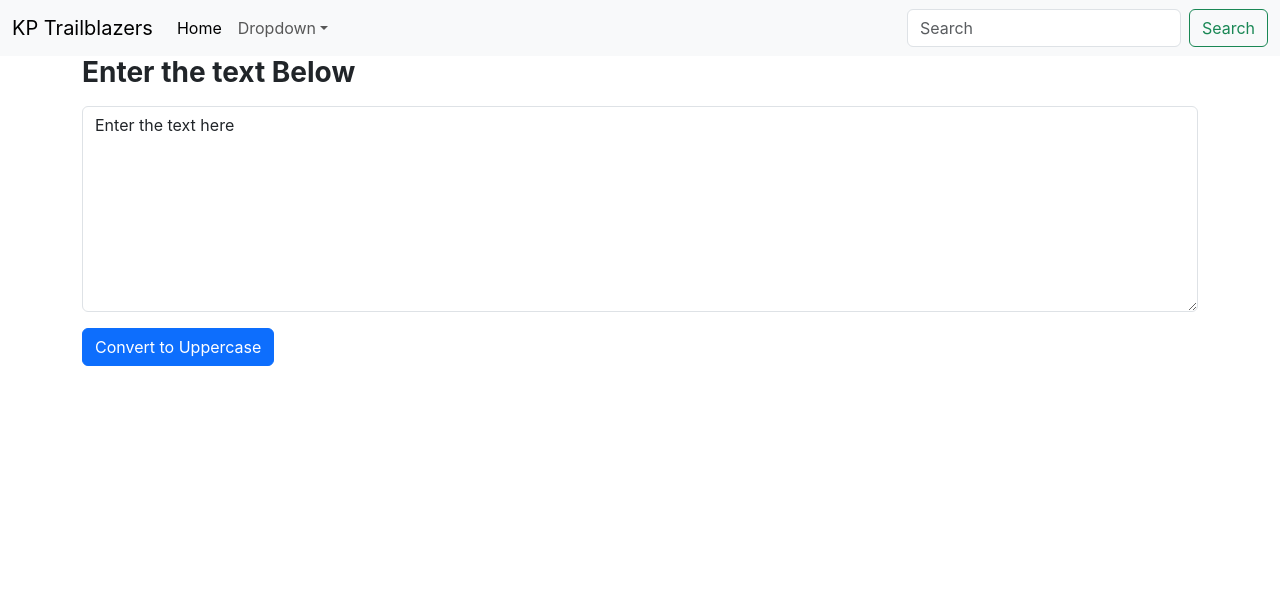
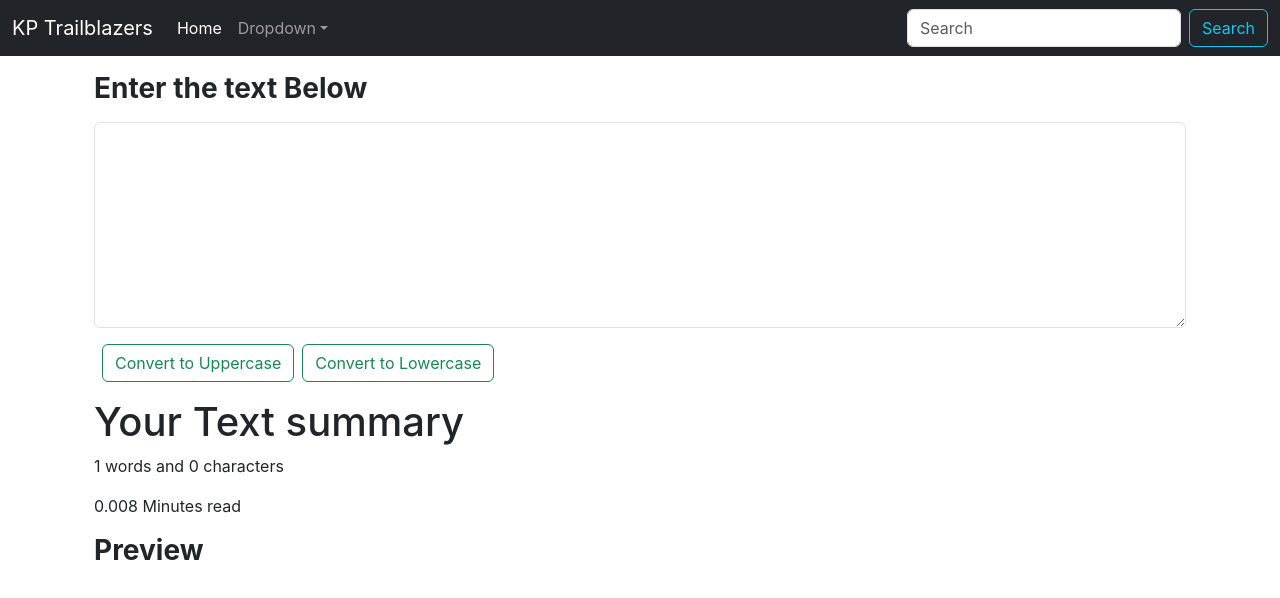
Before and after one commit to Krishnkp/React-JS-With-KP, a React (Create React App) app in the folder project-01-react/: page / in a window 1280 px wide. Shown: the top 598 px of the page. Built offline with nearby package versions, Linux system fonts and the light colour scheme.

Commit message:
Adding more Logic to TextUtils

```diff
--- a/project-01-react/src/App.js
+++ b/project-01-react/src/App.js
@@ -1,15 +1,15 @@
-import './App.css';
-import Navbar from './componets/Navbar';
-import TextFrom from './componets/TextFrom';
+import "./App.css";
+import Navbar from "./componets/Navbar";
+import TextFrom from "./componets/TextFrom";
 
 function App() {
   return (
-      <>
-        <Navbar title="Home" dropdown="Dropdown" />
-        <div className='container'>
-          <TextFrom textarea="Enter the text Below"/>
-        </div>
-      </>
+    <>
+      <Navbar title="Home" dropdown="Dropdown" />
+      <div className="container my-3">
+        <TextFrom textarea="Enter the text Below" />
+      </div>
+    </>
   );
 }
 
--- a/project-01-react/src/componets/Navbar.js
+++ b/project-01-react/src/componets/Navbar.js
@@ -3,7 +3,7 @@ import PropTypes from 'prop-types'
 
 export default function Navbar(props) {
     return (
-        <nav className="navbar navbar-expand-lg bg-body-tertiary">
+        <nav className="navbar navbar-expand-lg  navbar-dark bg-dark">
             <div className="container-fluid">
                 <a className="navbar-brand" href="/">KP Trailblazers</a>
                 <button className="navbar-toggler" type="button" data-bs-toggle="collapse" data-bs-target="#navbarSupportedContent" aria-controls="navbarSupportedContent" aria-expanded="false" aria-label="Toggle navigation">
@@ -28,7 +28,7 @@ export default function Navbar(props) {
                     </ul>
                     <form className="d-flex" role="search">
                         <input className="form-control me-2" type="search" placeholder="Search" aria-label="Search" />
-                        <button className="btn btn-outline-success" type="submit">Search</button>
+                        <button className="btn btn-outline-info" type="submit">Search</button>
                     </form>
                 </div>
             </div>
--- a/project-01-react/src/componets/TextFrom.js
+++ b/project-01-react/src/componets/TextFrom.js
@@ -1,7 +1,12 @@
 import React, {useState} from 'react'
 
 export default function TextFrom(props) {
-    const [text, setText] = useState("Enter the text here");
+    const [text, setText] = useState("");
+
+    const convertIntoLowercase = ()=>{
+      const convertIntoLowercase = text.toLowerCase();
+      setText(convertIntoLowercase);
+    }
 
     const convertIntoUppercase = ()=>{
       const convertIntoUppercase = text.toUpperCase();
@@ -13,12 +18,23 @@ export default function TextFrom(props) {
     }
 
   return (
-    <div >
-        <div className="mb-3">
-            <h3><b><label htmlFor="myBox" className="form-label">{props.textarea}</label></b></h3>
-            <textarea className="form-control" value={text} onChange={onChange} id="myBox" rows="8"></textarea>
+      <>
+        <div className='container'>
+          <div className="mb-3">
+              <h3><b><label htmlFor="myBox" className="form-label">{props.textarea}</label></b></h3>
+              <textarea className="form-control" value={text} onChange={onChange} id="myBox" rows="8"></textarea>
+          </div>
+          <button className="btn btn-outline-success mx-2"onClick={convertIntoUppercase}>Convert to Uppercase</button>
+          <button className="btn btn-outline-success"onClick={convertIntoLowercase}>Convert to Lowercase</button>
         </div>
-        <button className="btn btn-primary"onClick={convertIntoUppercase}>Convert to Uppercase</button>
-    </div>
+
+        <div className='container my-3'>
+          <h1>Your Text summary</h1>
+          <p>{text.split(" ").length} words and {text.length} characters</p>
+          <p>{0.008 * text.split(" ").length} Minutes read</p>
+          <h3><b>Preview</b></h3>
+          <p>{text}</p>
+        </div>
+      </>
   )
 }
```
